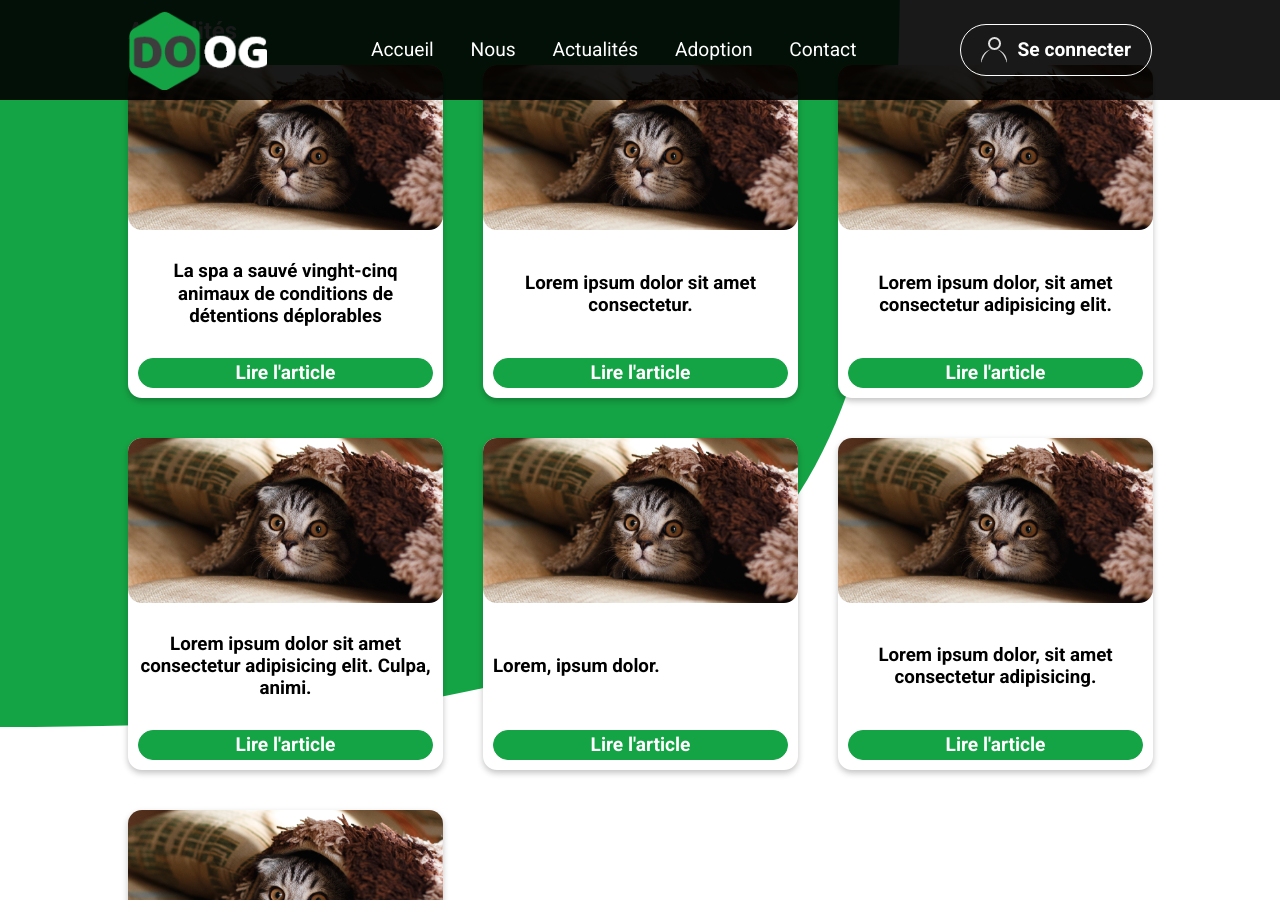
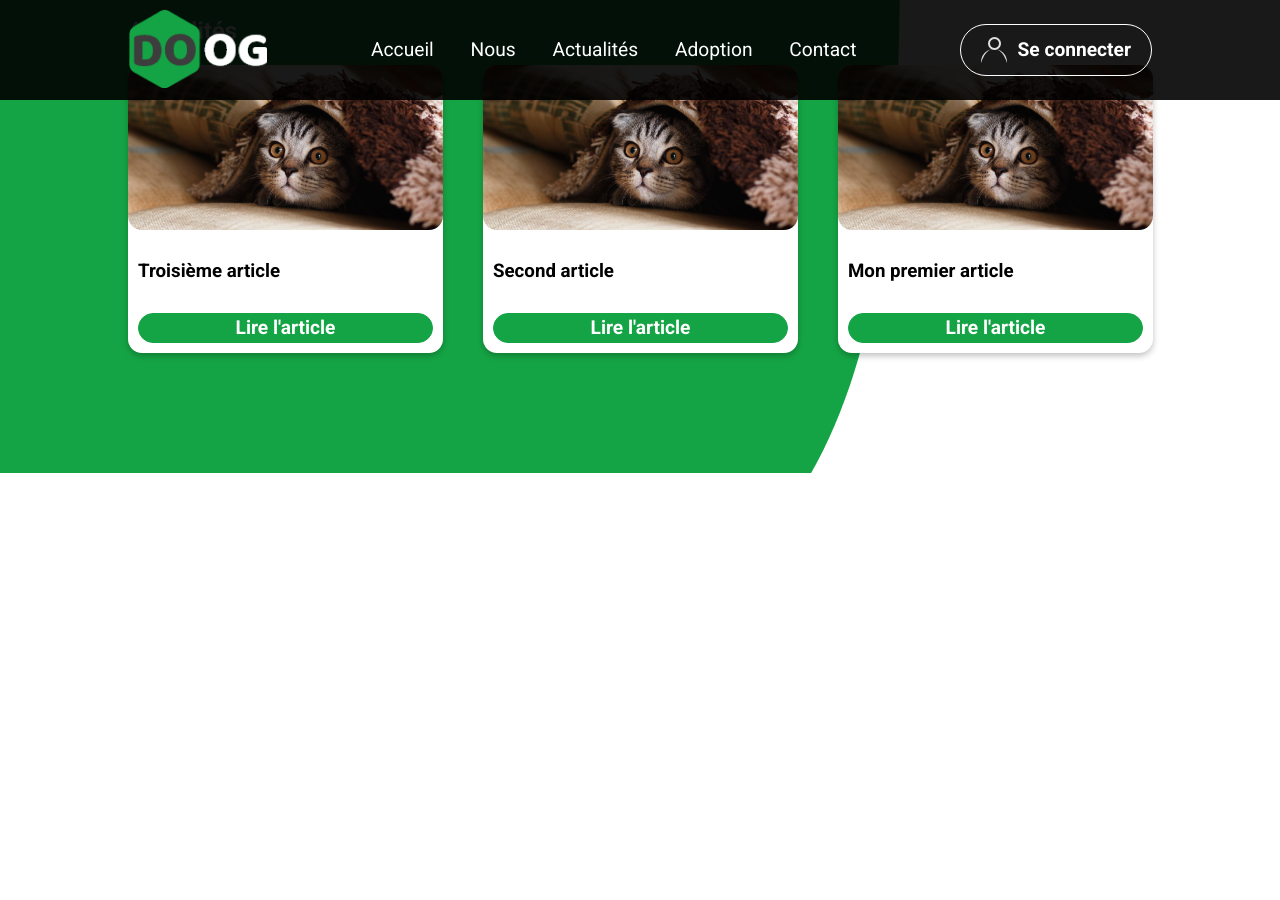
Before and after one commit to MathisBarre/DOOG, a Jekyll site: the page built from index.html, in a window 1280 px wide and 900 px high, scrolled down 1021 px. Built offline with Jekyll 4.4.1, drawn with Linux system fonts in a browser that asks for light colours; some web fonts are replaced; after the commit the page ends 1494 px from its top, so only the background shows below that; some of the changed text lies outside the part shown.

Commit message:
minor update

```diff
--- a/_includes/header.html
+++ b/_includes/header.html
@@ -1,7 +1,9 @@
 <header class="header">
   <div class="header__wrapper">
-      <img class="header__logo" src="./assets/img/Logo.png"
-          alt="logo hexagone sur fond vert avec l'inscription DO plus les lettre O et G (DOOG) en dehors du hexagone">
+      <a href="index.html">
+        <img class="header__logo" src="./assets/img/Logo.png"
+        alt="logo hexagone sur fond vert avec l'inscription DO plus les lettre O et G (DOOG) en dehors du hexagone">
+      </a>
       <nav class="header__navbar">
           <a class="header__links" href="index.html">Accueil</a>
           <a class="header__links" href="nous.html">Nous</a>
--- a/_layouts/skeleton.html
+++ b/_layouts/skeleton.html
@@ -11,7 +11,7 @@
 
   <body>
     {% include header.html %}
-    {{ content }}}}
+    {{ content }}
   </body>
 
 </html>
--- a/index.html
+++ b/index.html
@@ -21,7 +21,7 @@ title: "DOOG"
         </div>
     </div>
 </section>
-<form class="adoptionSearch">
+<form class="adoptionSearch" action="adoption.html" method="GET">
     <h2 class="adoptionSearch__title">Vous souhaitez adopter ?<br>C'est par ici !</h2>
     <div class="adoptionSearch__choiceGroup">
         <label class="adoptionSearch__label" for="type">Type ?</label>
@@ -47,43 +47,13 @@ title: "DOOG"
     <div class="newsOverview__wrapper">
         <h2 class="newsOverview__title">Actualités</h2>
         <div class="newsOverview__cards">
+            {% for post in site.posts %}
             <article class="newsOverview__card">
                 <div class="newsOverview__img"></div>
-                <h3 class="newsOverview__cardTitle">La spa a sauvé vinght-cinq animaux de conditions de détentions
-                    déplorables</h3>
-                <button class="newsOverview__cardBtn btn--primary">Lire l'article</button>
+                <h3 class="newsOverview__cardTitle">{{ post.title }}</h3>
+                <a href="{{ post.url }}" class="newsOverview__cardBtn btn--primary">Lire l'article</a>
             </article>
-            <article class="newsOverview__card">
-                <div class="newsOverview__img"></div>
-                <h3 class="newsOverview__cardTitle">Lorem ipsum dolor sit amet consectetur.</h3>
-                <button class="newsOverview__cardBtn btn--primary">Lire l'article</button>
-            </article>
-            <article class="newsOverview__card">
-                <div class="newsOverview__img"></div>
-                <h3 class="newsOverview__cardTitle">Lorem ipsum dolor, sit amet consectetur adipisicing elit.</h3>
-                <button class="newsOverview__cardBtn btn--primary">Lire l'article</button>
-            </article>
-            <article class="newsOverview__card">
-                <div class="newsOverview__img"></div>
-                <h3 class="newsOverview__cardTitle">Lorem ipsum dolor sit amet consectetur adipisicing elit. Culpa,
-                    animi.</h3>
-                <button class="newsOverview__cardBtn btn--primary">Lire l'article</button>
-            </article>
-            <article class="newsOverview__card">
-                <div class="newsOverview__img"></div>
-                <h3 class="newsOverview__cardTitle">Lorem, ipsum dolor.</h3>
-                <button class="newsOverview__cardBtn btn--primary">Lire l'article</button>
-            </article>
-            <article class="newsOverview__card">
-                <div class="newsOverview__img"></div>
-                <h3 class="newsOverview__cardTitle">Lorem ipsum dolor, sit amet consectetur adipisicing.</h3>
-                <button class="newsOverview__cardBtn btn--primary">Lire l'article</button>
-            </article>
-            <article class="newsOverview__card">
-                <div class="newsOverview__img"></div>
-                <h3 class="newsOverview__cardTitle">Lorem ipsum dolor sit amet.</h3>
-                <button class="newsOverview__cardBtn btn--primary">Lire l'article</button>
-            </article>
+            {% endfor %}
         </div>
     </div>
 </section>
--- a/searchResult.html
+++ b/searchResult.html
@@ -24,7 +24,7 @@ title: "DOOG - Résultat de la recherche"
     </div>
     <button class="adoptionSearch__btn btn btn--primary">Rechercher</button>
 </form>
-<section class="searchResult__wrapper">
+<section class="adoption">
 
 </section>
-<script src="/public/js/searchAnimal.js"></script>
+<script src="/assets/js/searchAnimal.js"></script>
```
